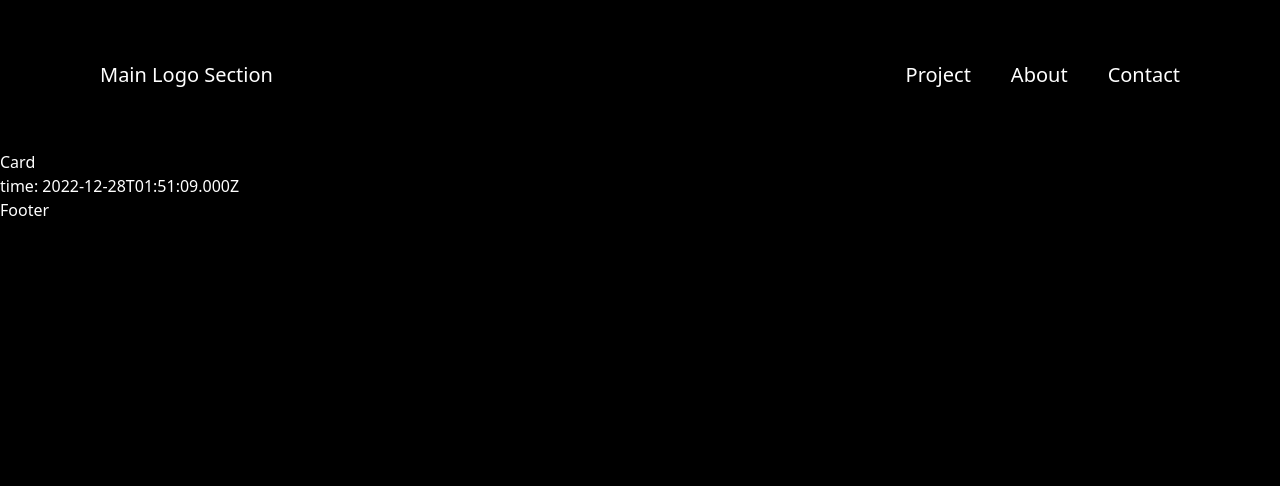
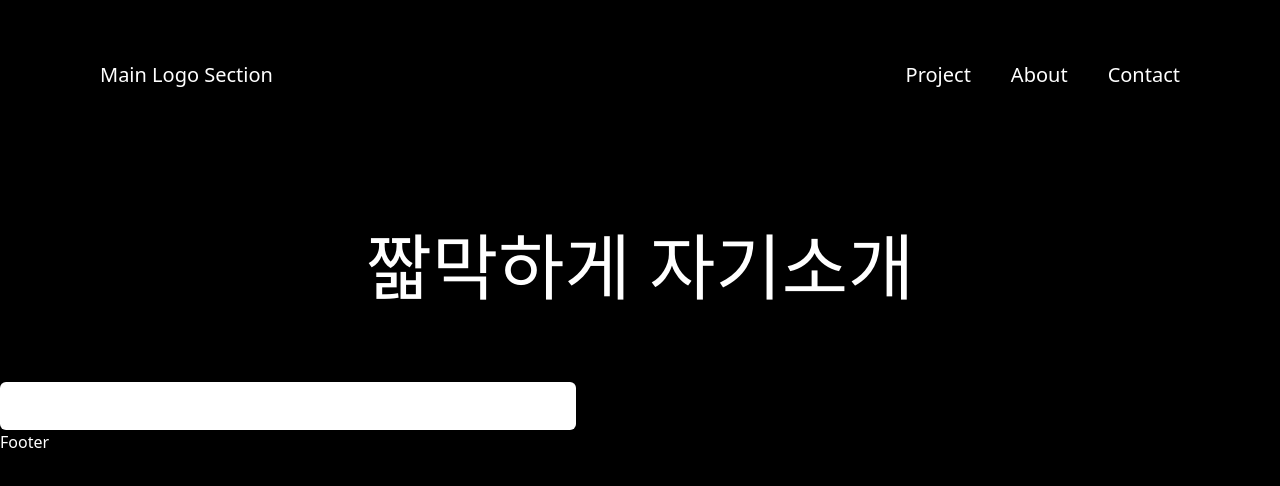
Before and after one commit to KuHell/-Test-nextPortfolio, a Next.js app: page / in a window 1280 px wide. Shown: the top 486 px of the page. Built offline with nearby package versions, Linux system fonts and the light colour scheme.

Commit message:
Homepage 제작 중

```diff
--- a/components/Card.tsx
+++ b/components/Card.tsx
@@ -1,12 +1,18 @@
 import React from 'react';
 import { CardProps } from '../types/index';
+import Link from 'next/link';
 
 const Card = ({ time }: CardProps) => {
   console.log('time:: ', time);
   return (
     <>
-      <h1>Card</h1>
-      <div>time: {time}</div>
+      <div className='max-w-xl bg-white rounded-md max-h-2xl'>
+        <Link href='#'>
+          <img></img>
+          <p>Project Name</p>
+          <p>Datte</p>
+        </Link>
+      </div>
     </>
   );
 };
--- a/components/layout/Header.tsx
+++ b/components/layout/Header.tsx
@@ -2,7 +2,7 @@ import Link from 'next/link';
 
 const HeaderBar = () => {
   return (
-    <div className='flex flex-row flex-wrap content-center justify-between h-[150px] text-xl'>
+    <div className='flex flex-row flex-wrap content-center justify-between h-[150px] text-xl sticky top-0'>
       <div className='mx-[100px]'>
         <Link
           className='hover:tracking-[0.2px] hover:opacity-50 hover:hover:duration-500'
--- a/pages/index.tsx
+++ b/pages/index.tsx
@@ -10,7 +10,8 @@ export const getStaticProps: GetStaticProps = async () => {
 
 const Home = (props: { time: string }) => {
   return (
-    <div>
+    <div className='text-center'>
+      <h1 className='m-20 text-7xl'>짧막하게 자기소개</h1>
       <Card time={props.time} />
     </div>
   );
```
Also changed, not shown: types/index.ts (+3 -5 lines).
